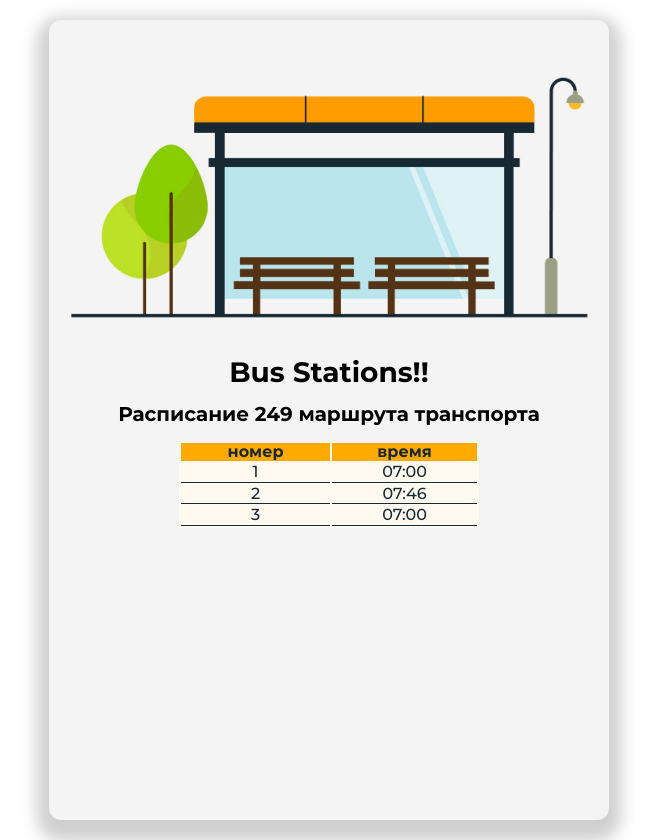
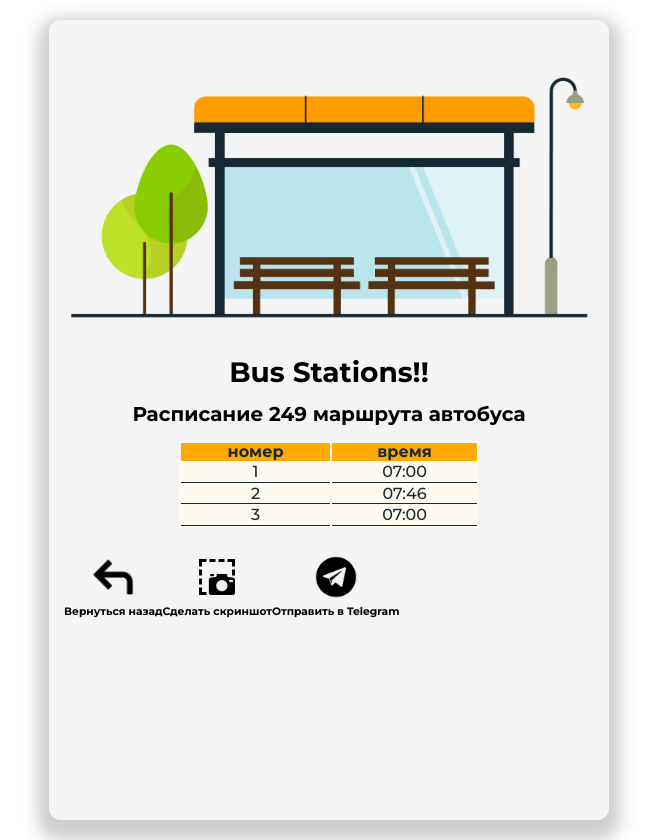
Before and after one commit to stavbers/busStation, a website built with Parcel: page src/index.html in a window 1280 px wide. Shown: the whole page, without its empty margins (311-968 px from the left). Built offline with nearby package versions, Linux system fonts and the light colour scheme.

Commit message:
add actions menu

```diff
--- a/src/index.html
+++ b/src/index.html
@@ -51,7 +51,7 @@
         <a href="#" class="btn form__run">расчитать</a>
       </div>
       <div class="second-screen__data-base data-base">
-        <h4 class="data-base__title">Расписание 249 маршрута транспорта</h4>
+        <h4 class="data-base__title">Расписание 249 маршрута автобуса</h4>
         <table class="data-base__table table">
           <tr class="table__title">
             <th>номер</th>
@@ -72,9 +72,29 @@
         </table>
       </div>
         <div class="second-screen__actions actions">
-
+            <div class="actions__item">
+              <a class="actions__link">
+                <img src="./images/icons/icons8-back-50.png" alt="">
+              </a>
+              <h6 class="actions__title">Вернуться назад</h6>
+            </div>
+          <div class="actions__item">
+              <a class="actions__link">
+                <img src="./images/icons/icons8-screenshot-64.png" alt="">
+              </a>
+              <h6 class="actions__title">Сделать скриншот</h6>
+            </div>
+          <div class="actions__item">
+              <a class="actions__link">
+                <img src="./images/icons/telegram_icon_178920.png" alt="">
+              </a>
+              <h6 class="actions__title">Отправить в Telegram</h6>
+            </div>
         </div>
     </div>
+      <div class="third--screen">
+
+      </div>
     </div>
   </div>
 
--- a/src/style.css
+++ b/src/style.css
@@ -139,5 +139,25 @@
 }
 .table__title {
     background: rgb(255, 170, 0);
-
 }
+.second-screen__actions {
+    display: flex;
+    padding-top: 25px;
+}
+.actions__item {
+    display: flex;
+    flex-direction: column;
+    text-align: center;
+}
+.actions__link {
+    width: 48px;
+    height: 48px;
+    margin: 0 auto;
+}
+.actions__link img {
+    text-align: center;
+    width: 100%;
+}
+.actions__title {
+    padding-top: 5px;
+}
```
Also changed, not shown: src/images/icons/telegram_icon_178920.png (added), 1 other file.
